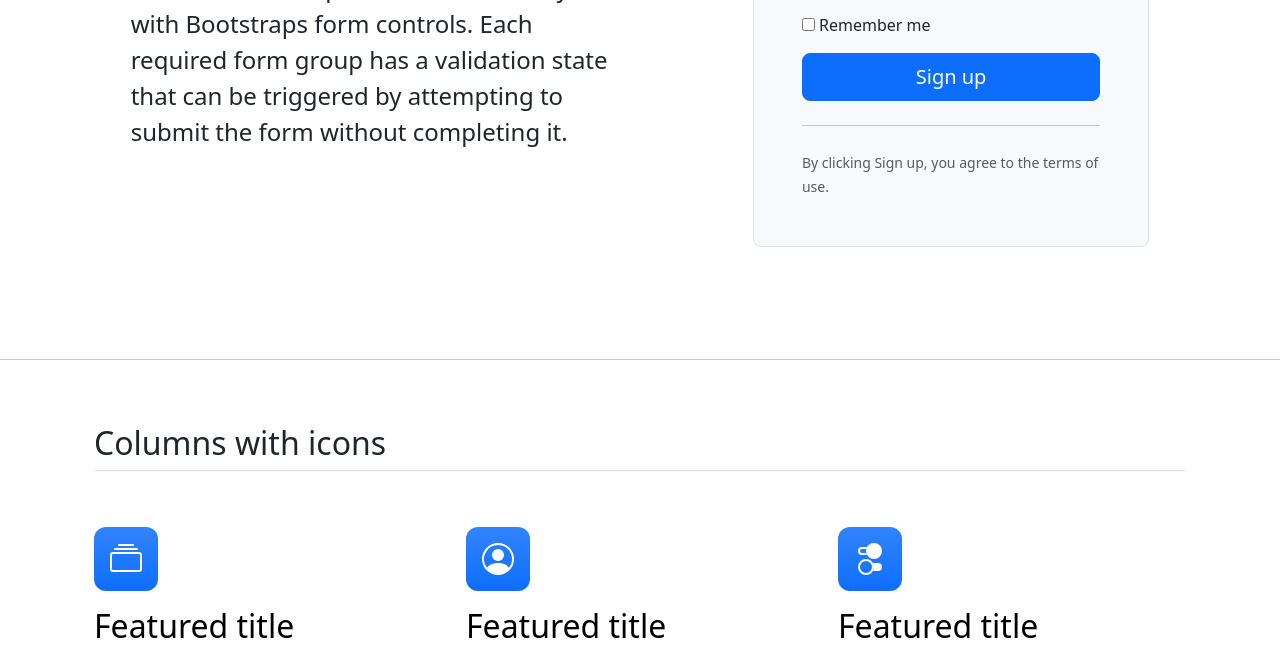
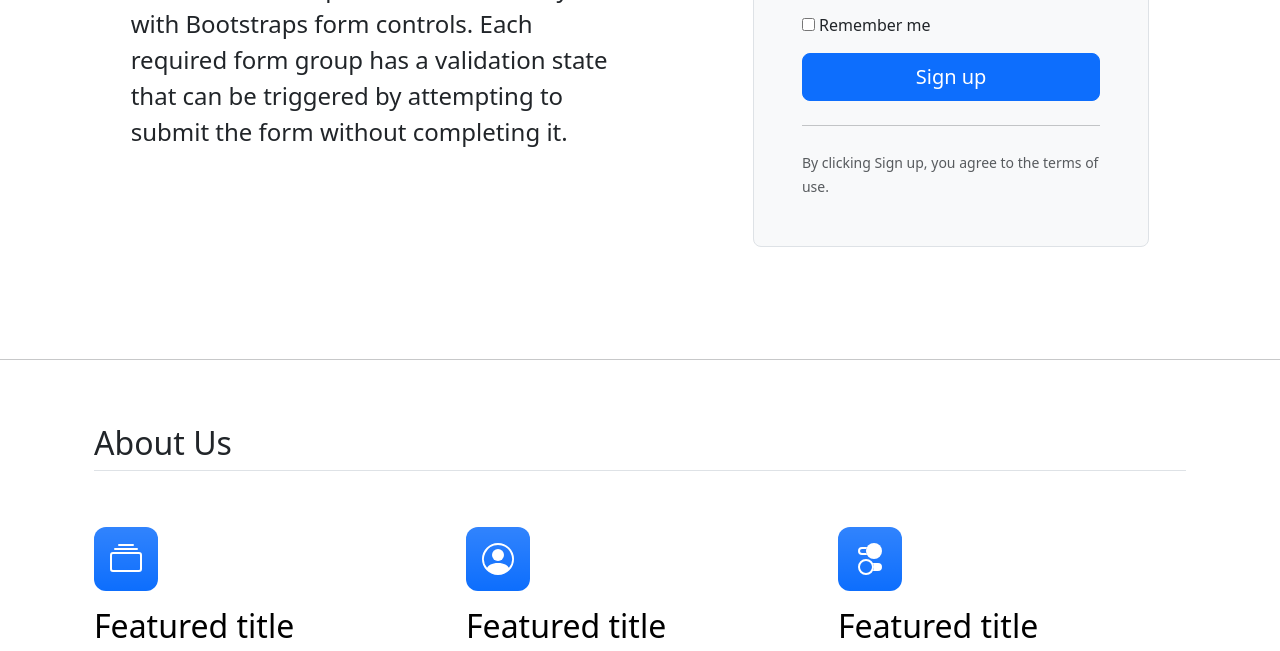
Before and after one commit to avimalhotra/8-30pm, a plain HTML site: page index.html in a window 1280 px wide. Shown: the part 352-1003 px from the top of the page. Drawn offline with nearby package versions, Linux system fonts and the light colour scheme.

Commit message:
h2 changed

```diff
--- a/index.html
+++ b/index.html
@@ -76,7 +76,7 @@
     </div>
     <hr>
     <div class="container px-4 py-5" id="featured-3">
-      <h2 class="pb-2 border-bottom">Columns with icons</h2>
+      <h2 class="pb-2 border-bottom">About Us</h2>
       <div class="row g-4 py-5 row-cols-1 row-cols-lg-3">
         <div class="feature col">
           <div class="feature-icon d-inline-flex align-items-center justify-content-center text-bg-primary bg-gradient fs-2 mb-3">
```
